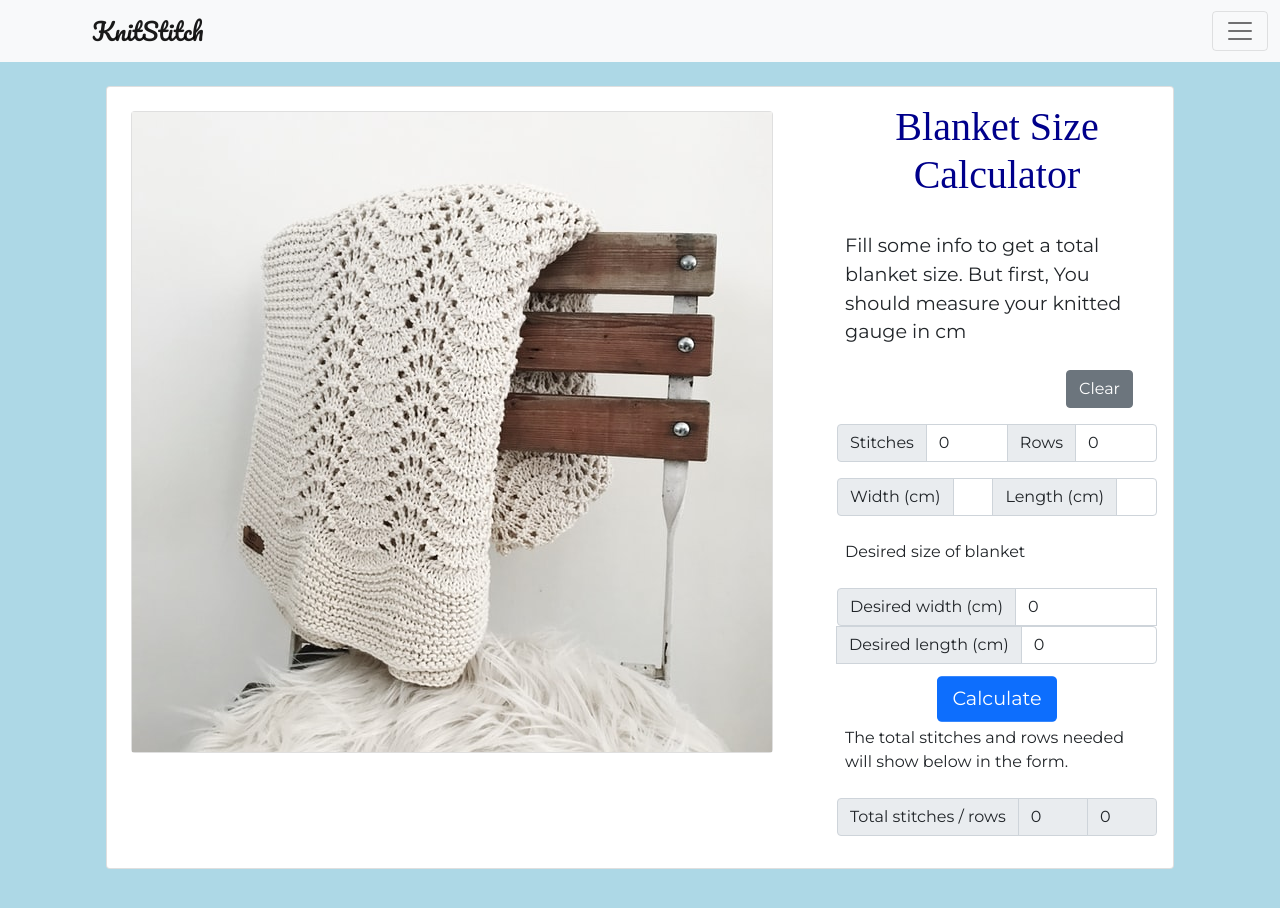
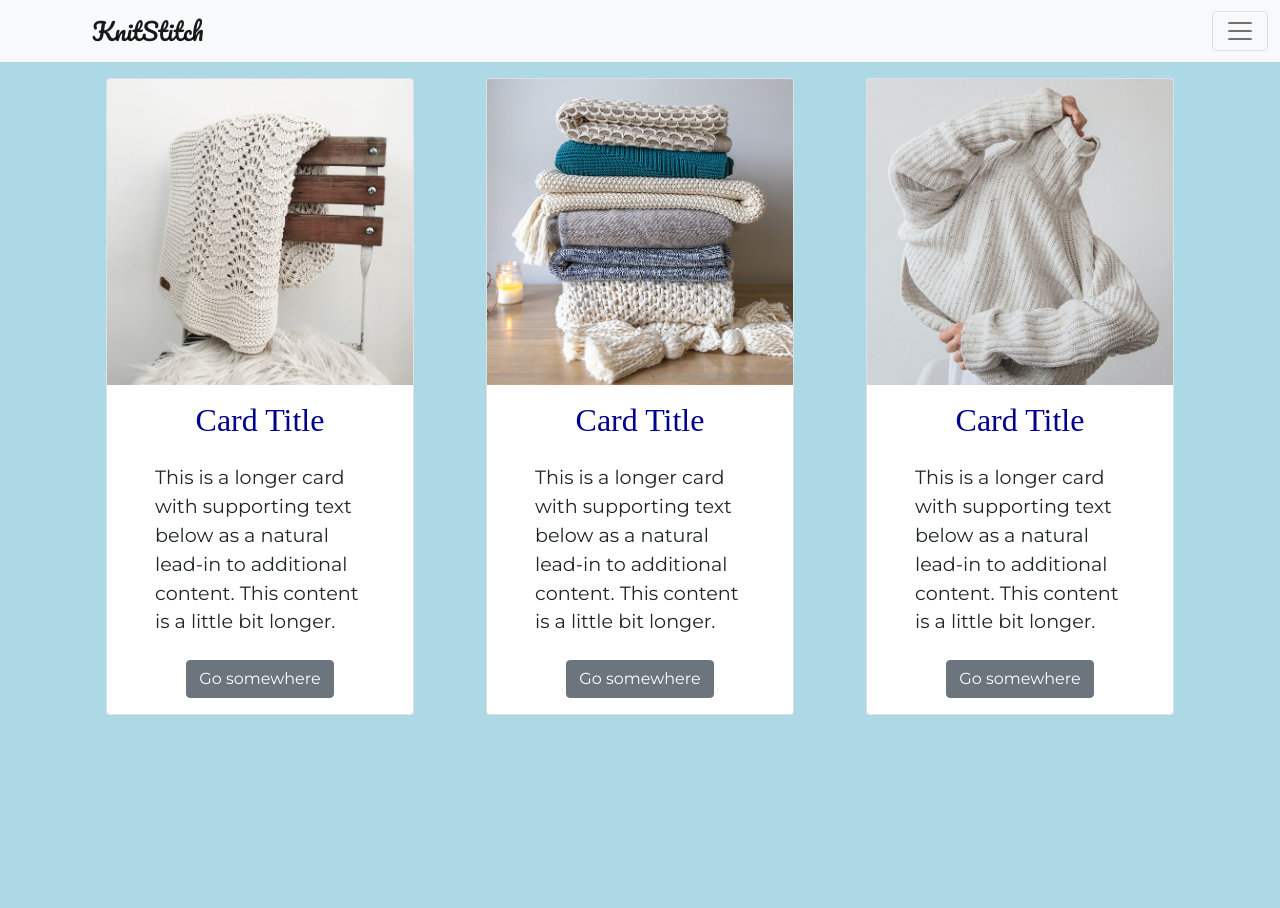
Before and after one commit to evoloshchenko/blanket-calc, a React (Create React App) app: page / in a window 1280 px wide. After the commit the page ends 800 px from the top, so only its background shows below. Built offline with nearby package versions, Linux system fonts and the light colour scheme.

Commit message:
Added a home page, and styled it a bit.

```diff
--- a/src/App.js
+++ b/src/App.js
@@ -1,4 +1,6 @@
-import BlanketSize from "./components/BlanketSize";
+import BlanketSize from "./pages/BlanketSize";
+import GridCards from "./components/GridCards";
+import Cards from "./components/Cards";
 //Styles
 import "./styles/_app.scss";
 import NavBar from "./components/Nav";
@@ -7,7 +9,8 @@ function App() {
   return (
     <div className="App">
       <NavBar />
-      <BlanketSize />
+      <Cards />
+      {/* <BlanketSize /> */}
     </div>
   );
 }
--- /dev/null
+++ b/src/components/Cards.js
@@ -0,0 +1,29 @@
+import GridCards from "./GridCards";
+import { Container, Row, Col } from "react-bootstrap";
+//Styles
+import "../styles/_cards.scss";
+
+//Import Images
+import blanketImg from "../img/blanket1.jpg";
+import raglanImg from "../img/raglan.jpg";
+import scarfImg from "../img/scarf.jpg";
+
+function Cards() {
+  return (
+    <Container>
+      <Row>
+        <Col className="col-md-4">
+          <GridCards imgsrc={blanketImg} />
+        </Col>
+        <Col className="col-md-4">
+          <GridCards imgsrc={scarfImg} />
+        </Col>
+        <Col className="col-md-4">
+          <GridCards imgsrc={raglanImg} />
+        </Col>
+      </Row>
+    </Container>
+  );
+}
+
+export default Cards;
--- /dev/null
+++ b/src/components/GridCards.js
@@ -0,0 +1,32 @@
+import { Card, Col, Row, Button } from "react-bootstrap";
+
+function GridCards(props) {
+  return (
+    <Row xl={1} md={4} className="g-4">
+      {Array.from({ length: 1 }).map((_, idx) => (
+        <Col>
+          <Card>
+            <Card.Img
+              src={props.imgsrc}
+              variant="top"
+              // data-src="holder.js/100px160"
+            />
+            <Card.Body>
+              <Card.Title className="title">Card Title</Card.Title>
+              <Card.Text>
+                This is a longer card with supporting text below as a natural
+                lead-in to additional content. This content is a little bit
+                longer.
+              </Card.Text>
+              <div className="text-center">
+                <Button variant="secondary">Go somewhere</Button>
+              </div>
+            </Card.Body>
+          </Card>
+        </Col>
+      ))}
+    </Row>
+  );
+}
+
+export default GridCards;
--- a/src/components/Nav.js
+++ b/src/components/Nav.js
@@ -5,7 +5,7 @@ import Nav from "react-bootstrap/Nav";
 import Navbar from "react-bootstrap/Navbar";
 import NavDropdown from "react-bootstrap/NavDropdown";
 import Offcanvas from "react-bootstrap/Offcanvas";
-import BlanketSize from "./BlanketSize";
+import BlanketSize from "../pages/BlanketSize";
 import { fadeIn } from "../animations";
 import { motion } from "framer-motion";
 
--- a/src/styles/_app.scss
+++ b/src/styles/_app.scss
@@ -11,7 +11,7 @@ body {
 }
 
 .card-title {
-  font-size: 3rem;
+  font-size: 2rem;
   text-align: center;
   color: darkblue;
   padding-bottom: 0.5rem;
--- /dev/null
+++ b/src/styles/_cards.scss
@@ -0,0 +1,26 @@
+.card {
+  margin: 0.5rem;
+}
+
+.card-body {
+  padding: 1rem;
+  flex-grow: 0;
+}
+
+.card-text {
+  font-size: 1rem;
+  padding: 0.5rem 2rem;
+}
+.title {
+  font-size: 1rem;
+}
+.card-img{
+  flex-grow: 1;
+  width: 100%;
+  max-height: 80%;
+  object-fit: cover;
+
+}
+.col{
+  margin: 0rem;
+}
```
Also changed, not shown: src/img/raglan.jpg (added), src/img/scarf.jpg (added), src/pages/BlanketSize.js (renamed from src/components/BlanketSize.js).
